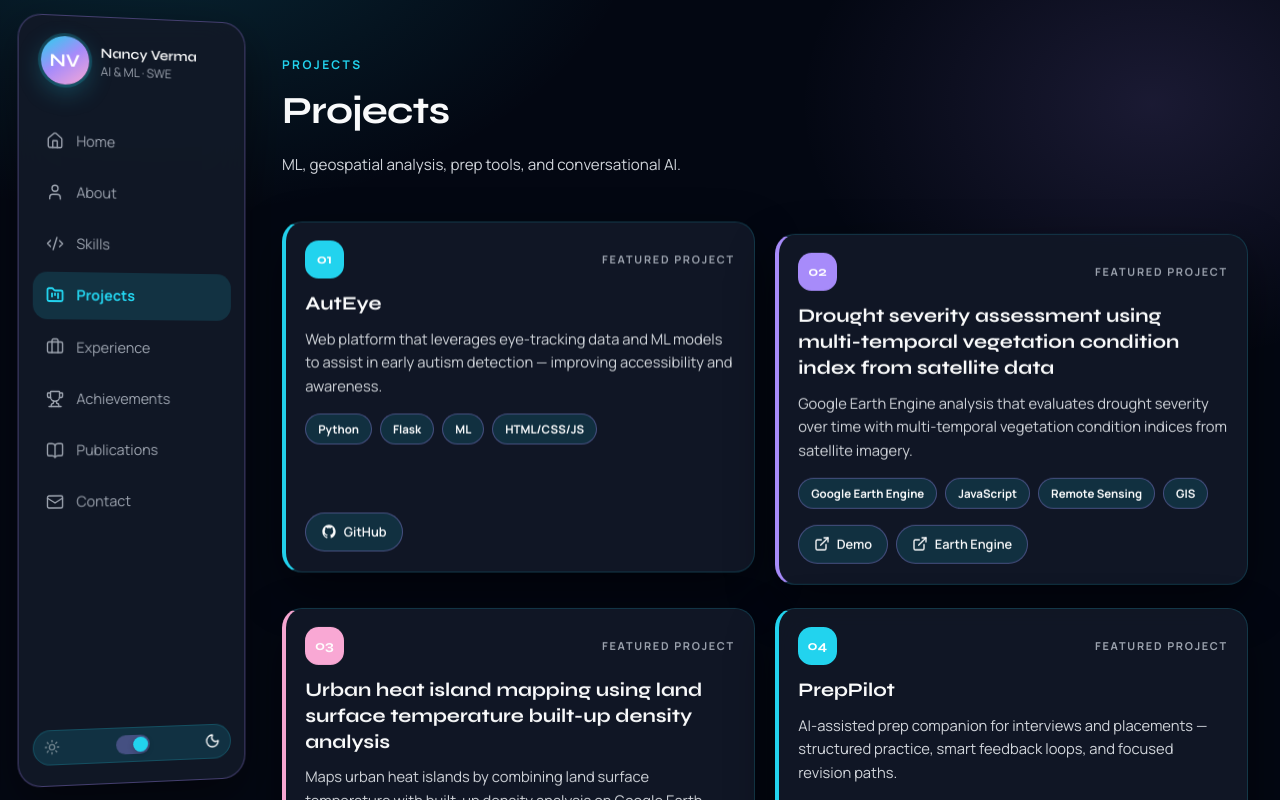
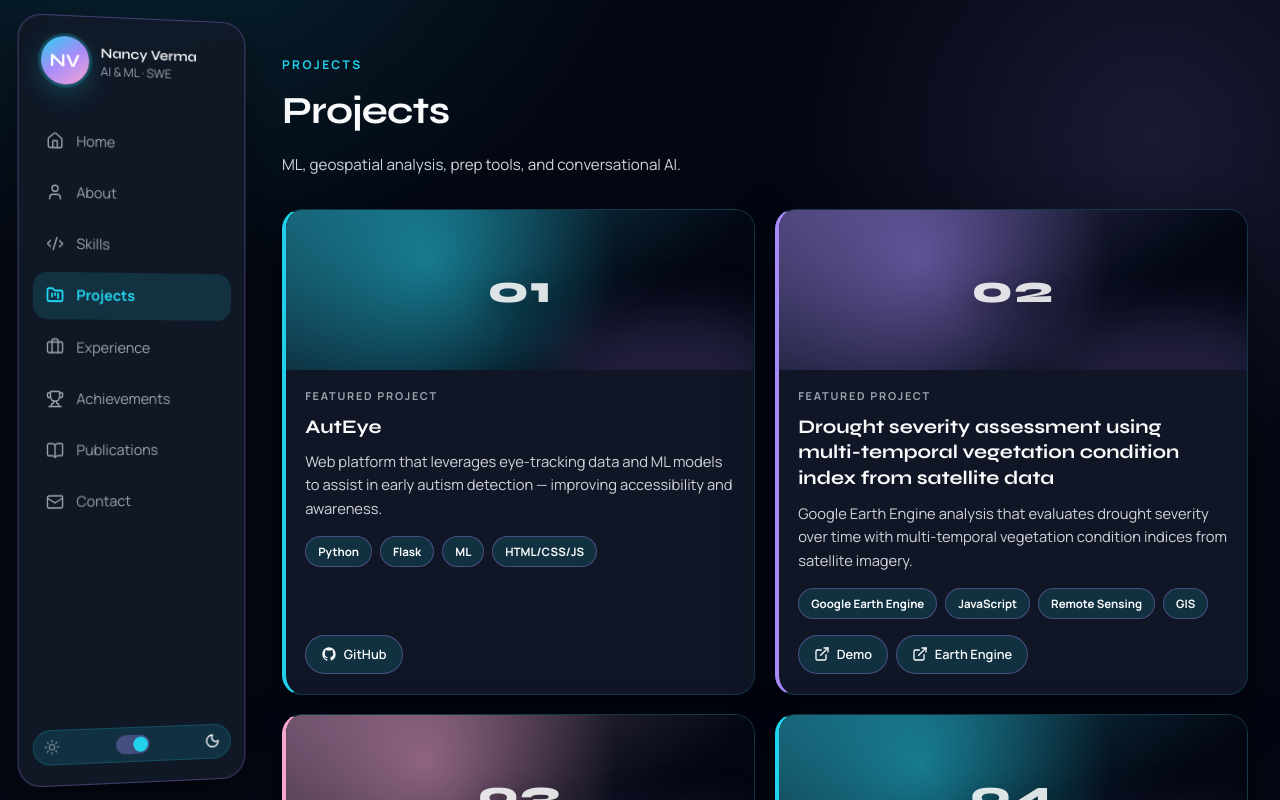
Before and after one commit to Nancy20052020/Portfolio_Nancy, a Next.js app: page /projects in a window 1280 px wide. Shown: the top 800 px of the page. Built offline with nearby package versions, Linux system fonts and the light colour scheme.

Commit message:
Add Framer Motion project card entrance and hover polish
Stagger fade/slide-up project cards on viewport entry (once), with
CSS hover lift, deeper shadow, media zoom, and subtle title/CTA motion.
Honors prefers-reduced-motion.

Co-authored-by: Nancy20052020 <Nancy20052020@users.noreply.github.com>

```diff
--- a/package.json
+++ b/package.json
@@ -10,6 +10,7 @@
   },
   "dependencies": {
     "@gsap/react": "^2.1.2",
+    "framer-motion": "^12.42.2",
     "gsap": "^3.15.0",
     "lucide-react": "^1.24.0",
     "next": "16.2.10",
--- a/src/app/globals.css
+++ b/src/app/globals.css
@@ -606,13 +606,93 @@ body {
 .project-card-v2 {
   display: flex;
   flex-direction: column;
-  padding: 1.15rem 1.2rem 1.25rem;
+  overflow: hidden;
+  padding: 0;
   border-left: 4px solid var(--card-accent, var(--accent));
-  transition: transform 0.25s ease, border-color 0.25s ease;
+  transition:
+    transform 0.35s cubic-bezier(0.22, 1, 0.36, 1),
+    box-shadow 0.35s ease,
+    border-color 0.35s ease;
+  will-change: transform;
 }
 
 .project-card-v2:hover {
-  transform: translateY(-3px);
+  transform: translateY(-8px);
+  box-shadow:
+    0 22px 48px rgba(0, 0, 0, 0.35),
+    0 0 0 1px color-mix(in srgb, var(--card-accent, var(--accent)) 28%, transparent);
+}
+
+[data-theme="light"] .project-card-v2:hover {
+  box-shadow:
+    0 22px 44px rgba(2, 6, 23, 0.12),
+    0 0 0 1px color-mix(in srgb, var(--card-accent, var(--accent)) 22%, transparent);
+}
+
+.project-media {
+  position: relative;
+  height: 140px;
+  overflow: hidden;
+  background: color-mix(in srgb, var(--bg) 55%, var(--bg-elevated));
+}
+
+@media (min-width: 640px) {
+  .project-media {
+    height: 160px;
+  }
+}
+
+.project-media-inner {
+  position: absolute;
+  inset: 0;
+  display: grid;
+  place-items: center;
+  background:
+    radial-gradient(
+      circle at 30% 30%,
+      color-mix(in srgb, var(--card-accent, var(--accent)) 45%, transparent),
+      transparent 55%
+    ),
+    linear-gradient(
+      145deg,
+      color-mix(in srgb, var(--card-accent, var(--accent)) 35%, #111827),
+      #030712 70%
+    );
+  transform: scale(1);
+  transition: transform 0.45s cubic-bezier(0.22, 1, 0.36, 1);
+}
+
+.project-card-v2:hover .project-media-inner {
+  transform: scale(1.05);
+}
+
+.project-media-glow {
+  position: absolute;
+  inset: auto -10% -35% auto;
+  width: 55%;
+  height: 70%;
+  border-radius: 50%;
+  background: color-mix(in srgb, var(--secondary, #a78bfa) 35%, transparent);
+  filter: blur(28px);
+  opacity: 0.55;
+}
+
+.project-media-index {
+  position: relative;
+  z-index: 1;
+  font-family: var(--font-syne), sans-serif;
+  font-size: 2.4rem;
+  font-weight: 800;
+  letter-spacing: 0.04em;
+  color: rgba(249, 250, 251, 0.88);
+  text-shadow: 0 8px 24px rgba(0, 0, 0, 0.35);
+}
+
+.project-card-body {
+  display: flex;
+  flex: 1;
+  flex-direction: column;
+  padding: 1.15rem 1.2rem 1.25rem;
 }
 
 .project-card-top {
@@ -620,20 +700,7 @@ body {
   align-items: center;
   justify-content: space-between;
   gap: 0.75rem;
-  margin-bottom: 0.75rem;
-}
-
-.project-index {
-  display: inline-grid;
-  place-items: center;
-  min-width: 2.4rem;
-  height: 2.4rem;
-  border-radius: 0.85rem;
-  background: var(--card-accent, var(--accent));
-  color: #fff;
-  font-family: var(--font-syne), sans-serif;
-  font-size: 0.85rem;
-  font-weight: 700;
+  margin-bottom: 0.55rem;
 }
 
 .project-kicker {
@@ -650,6 +717,12 @@ body {
   font-weight: 700;
   line-height: 1.35;
   color: var(--heading);
+  transition: color 0.3s ease, transform 0.3s ease;
+}
+
+.project-card-v2:hover .project-title {
+  color: var(--accent);
+  transform: translateX(2px);
 }
 
 @media (min-width: 640px) {
@@ -671,6 +744,35 @@ body {
   display: flex;
   flex-wrap: wrap;
   gap: 0.5rem;
+}
+
+.project-cta {
+  transition:
+    transform 0.3s cubic-bezier(0.22, 1, 0.36, 1),
+    background 0.3s ease,
+    border-color 0.3s ease,
+    color 0.3s ease;
+}
+
+.project-card-v2:hover .project-cta {
+  transform: translateY(-2px);
+  border-color: color-mix(in srgb, var(--accent) 55%, var(--border-strong));
+}
+
+@media (prefers-reduced-motion: reduce) {
+  .project-card-v2,
+  .project-media-inner,
+  .project-title,
+  .project-cta {
+    transition: none !important;
+  }
+
+  .project-card-v2:hover,
+  .project-card-v2:hover .project-media-inner,
+  .project-card-v2:hover .project-title,
+  .project-card-v2:hover .project-cta {
+    transform: none !important;
+  }
 }
 
 .carousel-nav {
--- a/src/components/ProjectGrid.tsx
+++ b/src/components/ProjectGrid.tsx
@@ -1,20 +1,62 @@
 "use client";
 
 import { ExternalLink } from "lucide-react";
+import { motion, useReducedMotion } from "framer-motion";
 import { projects } from "@/data/content";
 import { GitHubIcon } from "@/components/icons";
 
+const containerVariants = {
+  hidden: {},
+  show: {
+    transition: {
+      staggerChildren: 0.12,
+      delayChildren: 0.08,
+    },
+  },
+};
+
+const cardVariants = {
+  hidden: { opacity: 0, y: 28 },
+  show: {
+    opacity: 1,
+    y: 0,
+    transition: {
+      duration: 0.55,
+      ease: [0.22, 1, 0.36, 1] as const,
+    },
+  },
+};
+
 export function ProjectGrid() {
+  const reduceMotion = useReducedMotion();
+
   return (
-    <div className="project-grid">
+    <motion.div
+      className="project-grid"
+      variants={reduceMotion ? undefined : containerVariants}
+      initial={reduceMotion ? false : "hidden"}
+      whileInView={reduceMotion ? undefined : "show"}
+      viewport={{ once: true, amount: 0.2, margin: "0px 0px -8% 0px" }}
+    >
       {projects.map((project, i) => (
-        <article
+        <motion.article
           key={project.id}
-          className="project-card-v2 glass-panel reveal-item"
+          className="project-card-v2 glass-panel"
           style={{ ["--card-accent" as string]: project.accent }}
+          variants={reduceMotion ? undefined : cardVariants}
+          initial={reduceMotion ? false : undefined}
         >
+          <div className="project-media" aria-hidden>
+            <div className="project-media-inner">
+              <span className="project-media-index">
+                {String(i + 1).padStart(2, "0")}
+              </span>
+              <span className="project-media-glow" />
+            </div>
+          </div>
+
+          <div className="project-card-body">
             <div className="project-card-top">
-            <span className="project-index">{String(i + 1).padStart(2, "0")}</span>
               <p className="project-kicker">Featured project</p>
             </div>
 
@@ -35,7 +77,7 @@ export function ProjectGrid() {
                   href={project.links.github}
                   target="_blank"
                   rel="noreferrer"
-                className="btn-ghost"
+                  className="btn-ghost project-cta"
                 >
                   <GitHubIcon size={16} />
                   GitHub
@@ -46,7 +88,7 @@ export function ProjectGrid() {
                   href={project.links.demo}
                   target="_blank"
                   rel="noreferrer"
-                className="btn-ghost"
+                  className="btn-ghost project-cta"
                 >
                   <ExternalLink size={16} />
                   Demo
@@ -57,15 +99,16 @@ export function ProjectGrid() {
                   href={project.links.code}
                   target="_blank"
                   rel="noreferrer"
-                className="btn-ghost"
+                  className="btn-ghost project-cta"
                 >
                   <ExternalLink size={16} />
                   Earth Engine
                 </a>
               )}
             </div>
-        </article>
+          </div>
+        </motion.article>
       ))}
-    </div>
+    </motion.div>
   );
 }
--- a/src/components/sections/Projects.tsx
+++ b/src/components/sections/Projects.tsx
@@ -1,18 +1,27 @@
 "use client";
 
+import { motion, useReducedMotion } from "framer-motion";
 import { ProjectGrid } from "@/components/ProjectGrid";
 
 export function Projects() {
+  const reduceMotion = useReducedMotion();
+
   return (
     <section className="section">
       <div className="section-inner">
-        <div className="section-heading reveal-item">
+        <motion.div
+          className="section-heading"
+          initial={reduceMotion ? false : { opacity: 0, y: 18 }}
+          whileInView={reduceMotion ? undefined : { opacity: 1, y: 0 }}
+          viewport={{ once: true, amount: 0.6 }}
+          transition={{ duration: 0.5, ease: [0.22, 1, 0.36, 1] }}
+        >
           <p className="eyebrow">Projects</p>
           <h2 className="section-title">Projects</h2>
           <p className="section-sub">
             ML, geospatial analysis, prep tools, and conversational AI.
           </p>
-        </div>
+        </motion.div>
         <div className="mt-8">
           <ProjectGrid />
         </div>
```
Also changed, not shown: 1 other file (tests, documents, lock files or other folders). Lines whose indentation alone changed are shown as unchanged.
